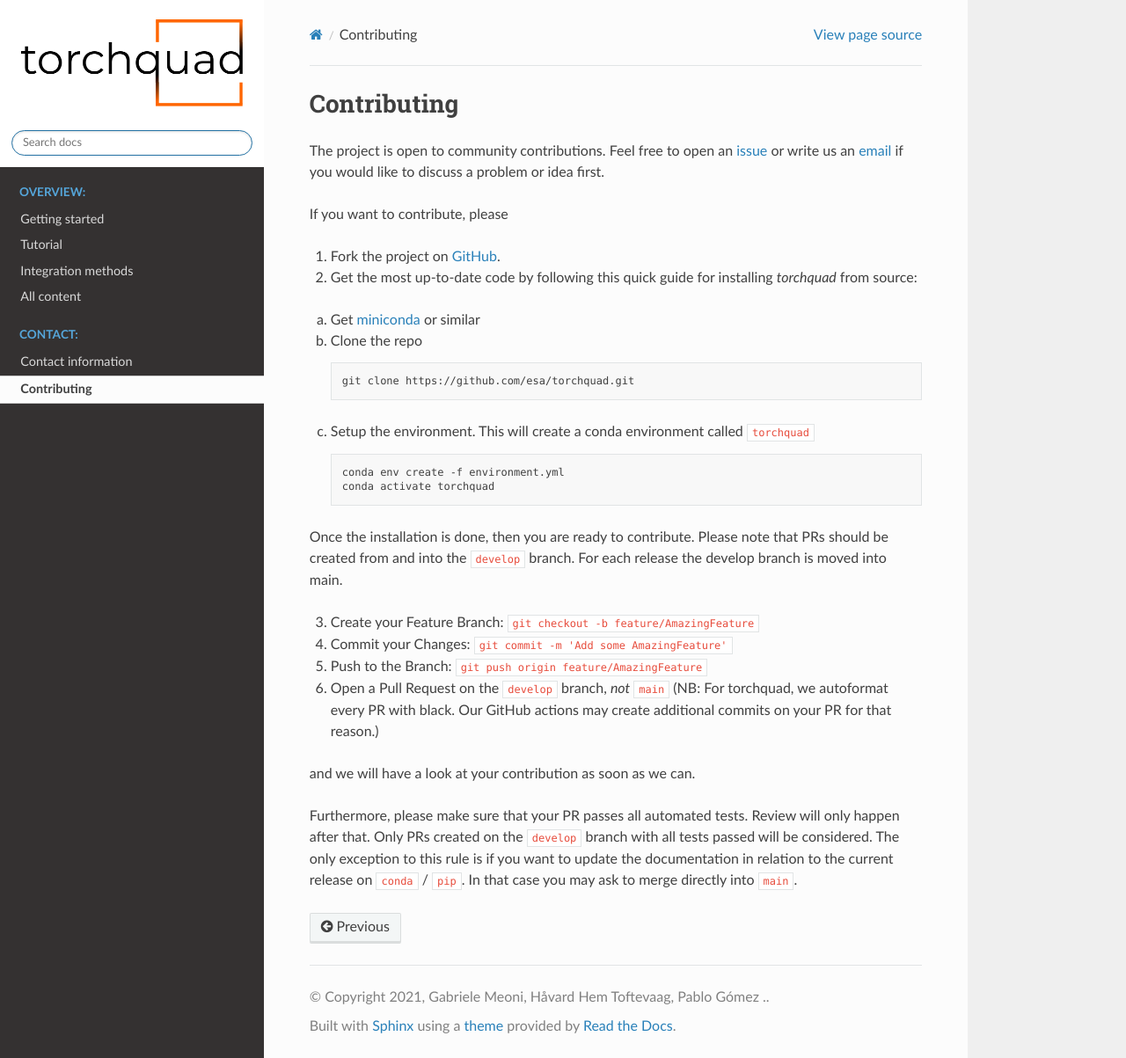
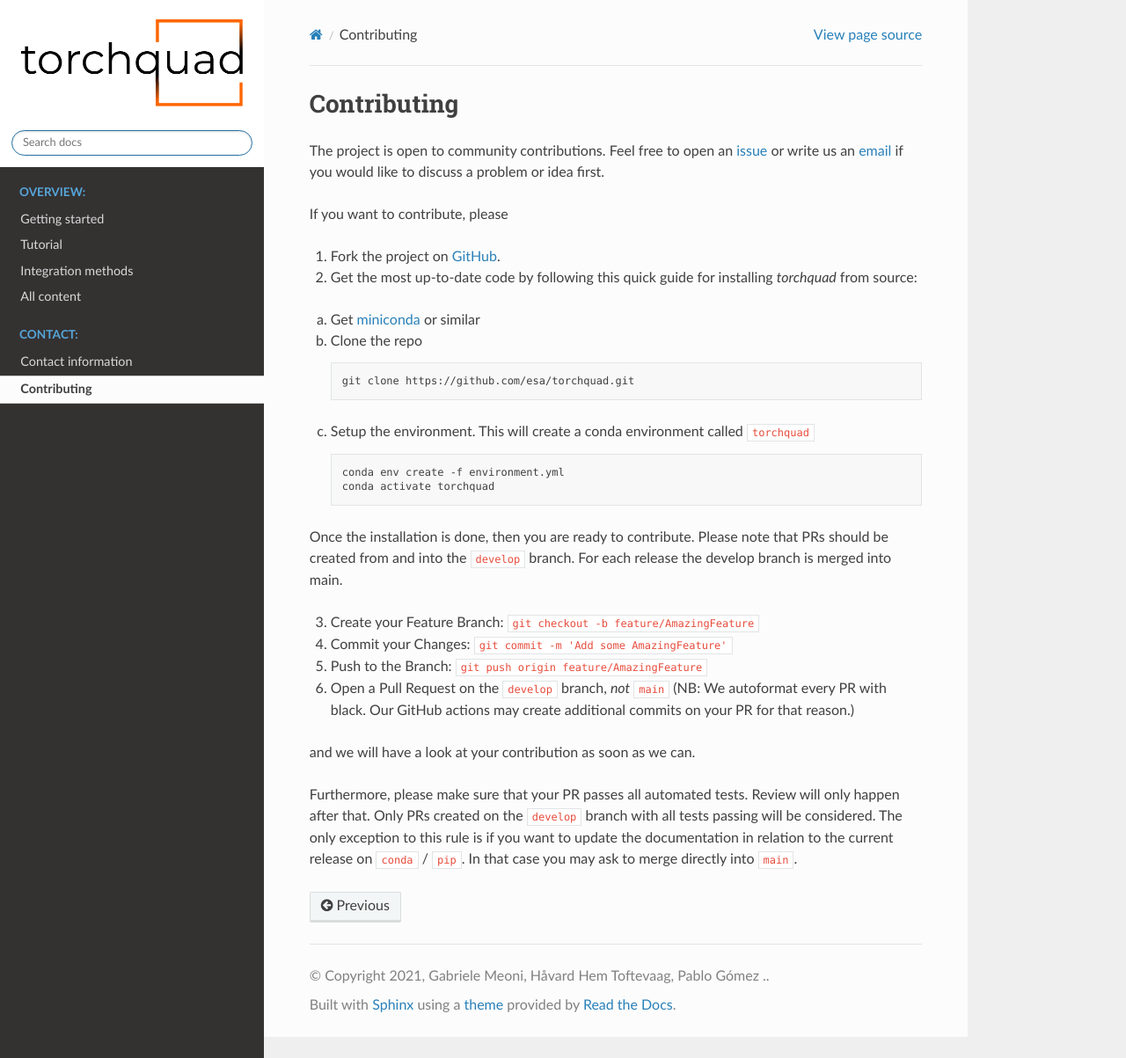
Before and after one commit to esa/torchquad, a Sphinx documentation site: the page built from docs/source/contributing.rst, in a window 1280 px wide and 1203 px high. Shown: the whole window at 88% size. Built offline with Sphinx 7.4.7 and the Read the Docs theme 2.0.0, drawn with Linux system fonts in a browser that asks for light colours; formulas are drawn with MathJax 3.

Commit message:
Same as in README

```diff
--- a/docs/source/contributing.rst
+++ b/docs/source/contributing.rst
@@ -26,15 +26,15 @@ c. Setup the environment. This will create a conda environment called ``torchqua
       conda activate torchquad
 
 Once the installation is done, then you are ready to contribute.
-Please note that PRs should be created from and into the ``develop`` branch. For each release the develop branch is moved into main.
+Please note that PRs should be created from and into the ``develop`` branch. For each release the develop branch is merged into main.
 
 3. Create your Feature Branch: ``git checkout -b feature/AmazingFeature``
 4. Commit your Changes: ``git commit -m 'Add some AmazingFeature'``
 5. Push to the Branch: ``git push origin feature/AmazingFeature``
-6. Open a Pull Request on the ``develop`` branch, *not* ``main`` (NB: For torchquad, we autoformat every PR with black. Our GitHub actions may create additional commits on your PR for that reason.)
+6. Open a Pull Request on the ``develop`` branch, *not* ``main`` (NB: We autoformat every PR with black. Our GitHub actions may create additional commits on your PR for that reason.)
 
 and we will have a look at your contribution as soon as we can.
 
 Furthermore, please make sure that your PR passes all automated tests. Review will only happen after that.
-Only PRs created on the ``develop`` branch with all tests passed will be considered. The only exception to this rule is if you want to update the documentation in relation to the current release on ``conda`` / ``pip``.
+Only PRs created on the ``develop`` branch with all tests passing will be considered. The only exception to this rule is if you want to update the documentation in relation to the current release on ``conda`` / ``pip``.
 In that case you may ask to merge directly into ``main``.
```
